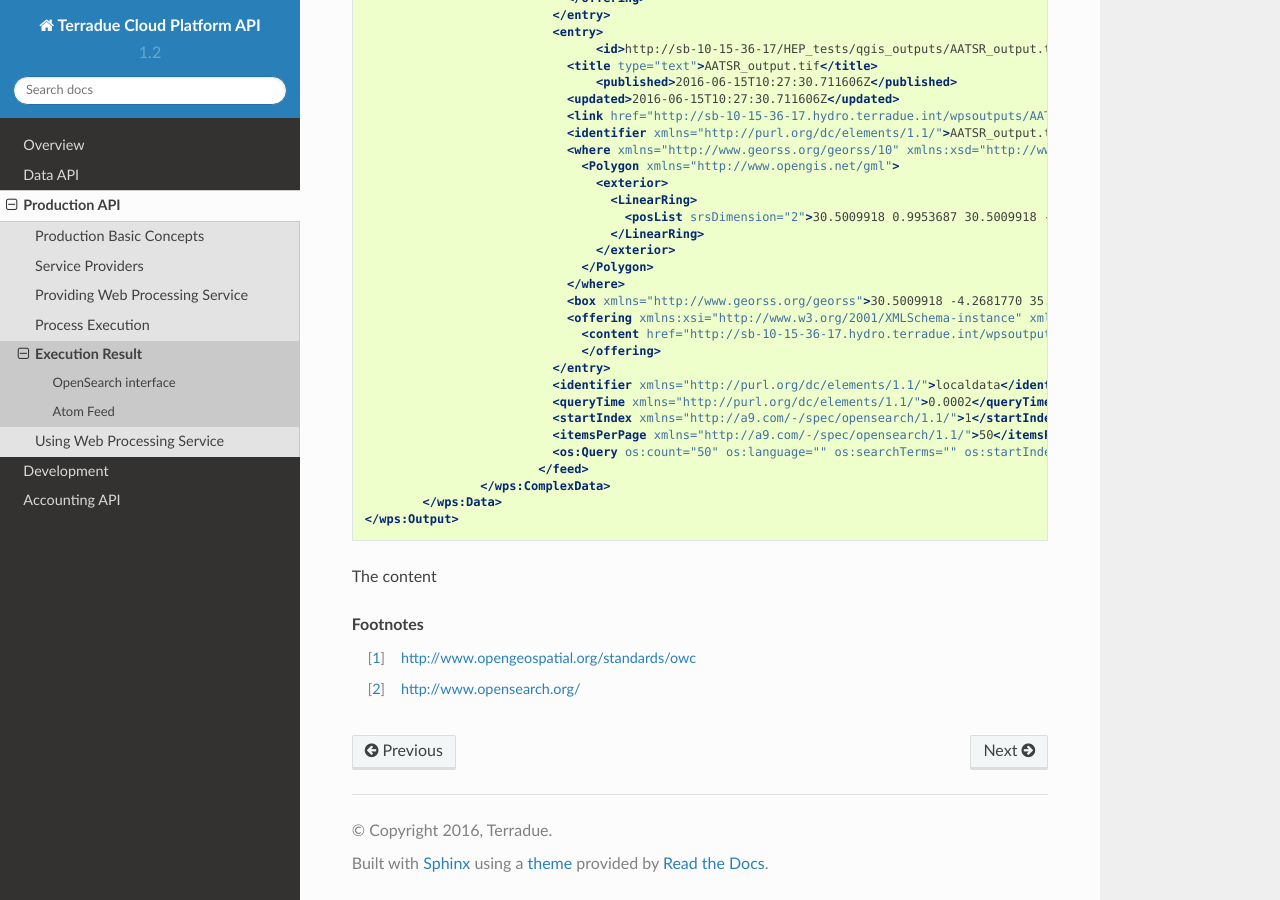
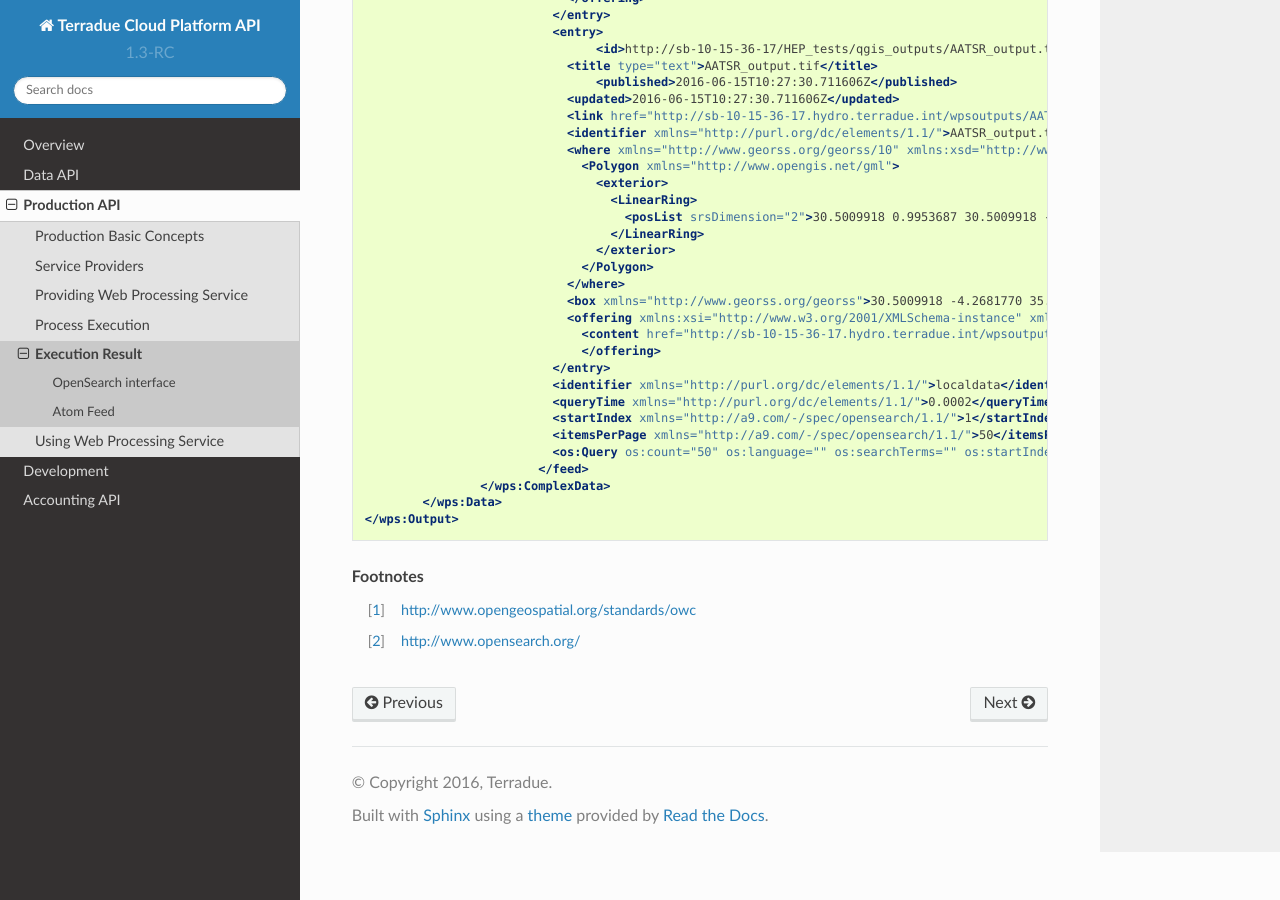
Before and after one commit to Terradue/api, a Sphinx documentation site: the page built from source/production/resultdelivery.rst, in a window 1280 px wide and 900 px high, scrolled down 2241 px. Built offline with Sphinx 7.4.7 and the Read the Docs theme 2.0.0, drawn with Linux system fonts in a browser that asks for light colours.

Commit message:
e
Signed-off-by: Emmanuel Mathot <emmanuel.mathot@terradue.com>

```diff
--- a/source/conf.py
+++ b/source/conf.py
@@ -69,9 +69,9 @@ author = u'Emmanuel Mathot'
 # built documents.
 #
 # The short X.Y version.
-version = u'1.2'
+version = u'1.3-RC'
 # The full version, including alpha/beta/rc tags.
-release = u'1.2'
+release = u'1.3-RC'
 
 # The language for content autogenerated by Sphinx. Refer to documentation
 # for a list of supported languages.
--- a/source/production/resultdelivery.rst
+++ b/source/production/resultdelivery.rst
@@ -140,9 +140,6 @@ example of metadata.xml
 	</wps:Output>
 
 
-The content
-
-
 .. rubric:: Footnotes
 
 .. [#OGCOWC] http://www.opengeospatial.org/standards/owc
```
